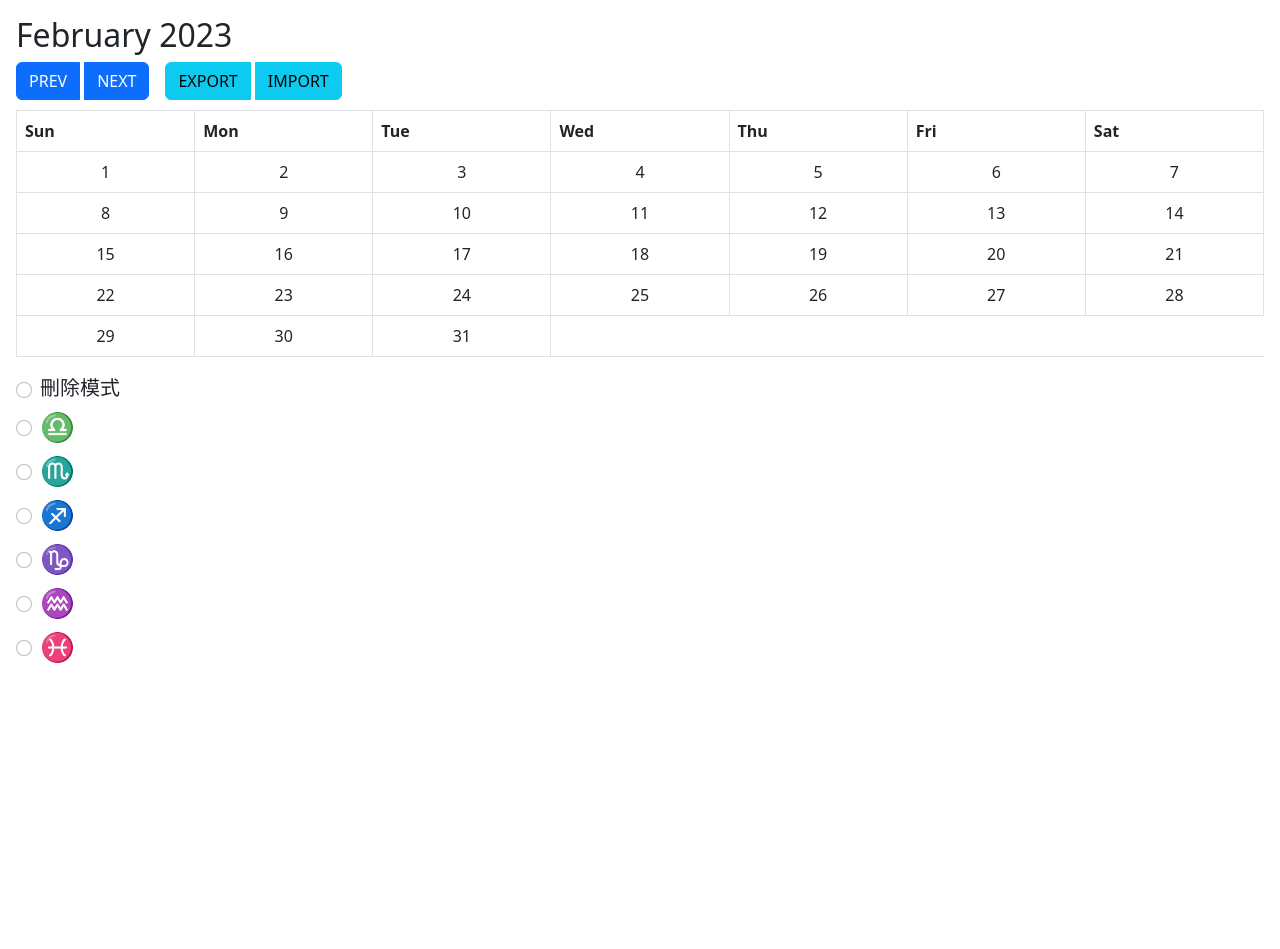
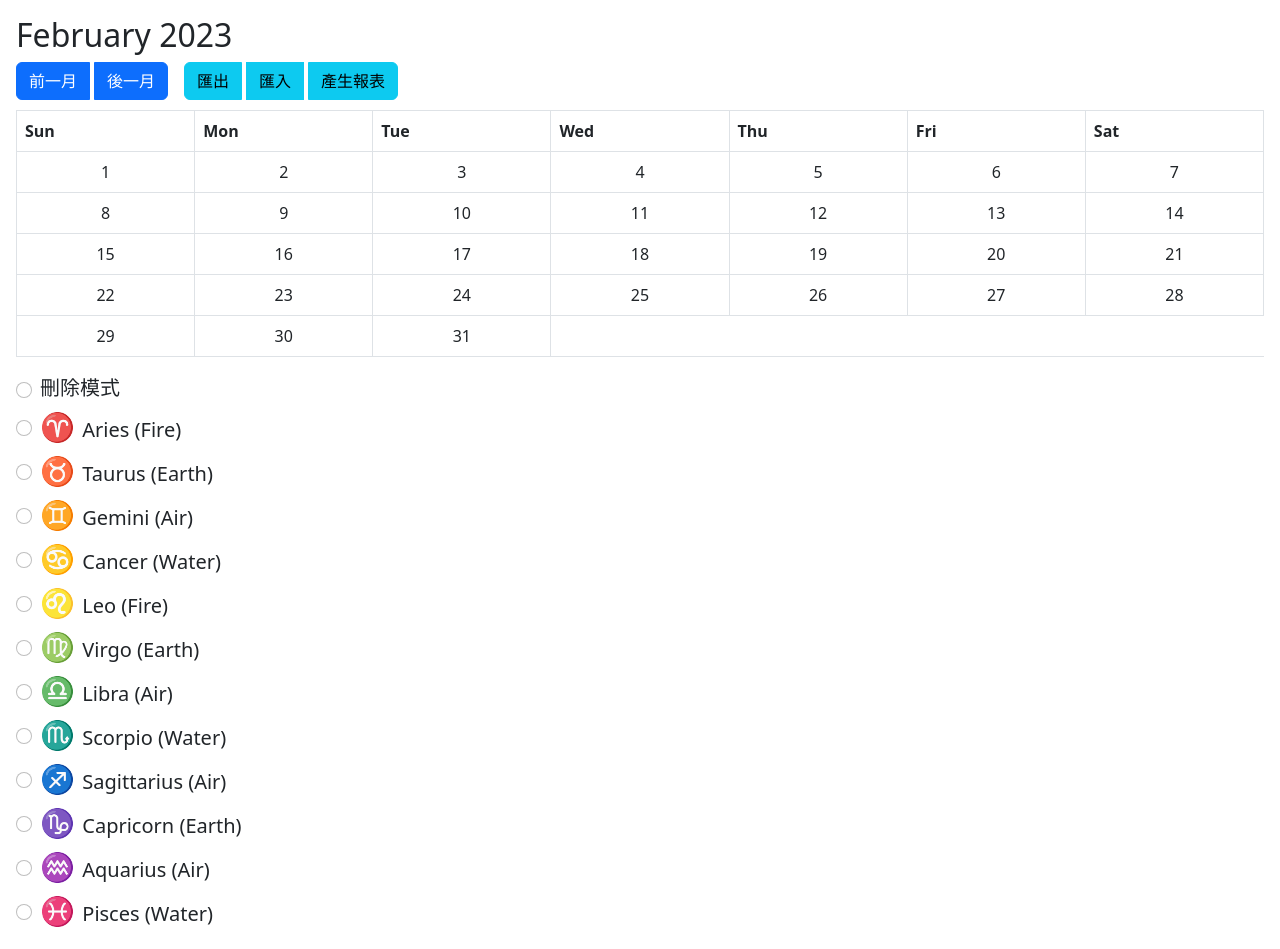
Before and after one commit to 3shin44/CalendarForRecord, a Vue app: page / in a window 1280 px wide. Before the commit the page ends 800 px from the top, so only its background shows below. Built offline with nearby package versions, Linux system fonts and the light colour scheme.

Commit message:
update: im/export function, seperate funcitons to external file

```diff
--- /dev/null
+++ b/src/assets/js/CalendarPage/CalendarFunc.js
@@ -0,0 +1,79 @@
+const calendarFunc = {
+    recordTypeList: [
+        {
+          hexCode: "&#9800;",
+          id: "Aries",
+          elementType: "Fire"
+        },
+        {
+          hexCode: "&#9801;",
+          id: "Taurus",
+          elementType: "Earth"
+        },
+        {
+          hexCode: "&#9802;",
+          id: "Gemini",
+          elementType: "Air"
+        },
+        {
+          hexCode: "&#9803;",
+          id: "Cancer",
+          elementType: "Water"
+        },
+        {
+          hexCode: "&#9804;",
+          id: "Leo",
+          elementType: "Fire"
+        },
+        {
+          hexCode: "&#9805;",
+          id: "Virgo",
+          elementType: "Earth"
+        },
+        {
+          hexCode: "&#9806;",
+          id: "Libra",
+          elementType: "Air"
+        },
+        {
+          hexCode: "	&#9807;",
+          id: "Scorpio",
+          elementType: "Water"
+        },
+        {
+          hexCode: "&#9808;",
+          id: "Sagittarius",
+          elementType: "Air"
+        },
+        {
+          hexCode: "&#9809;",
+          id: "Capricorn",
+          elementType: "Earth"
+        },
+        {
+          hexCode: "&#9810;",
+          id: "Aquarius",
+          elementType: "Air"
+        },
+        {
+          hexCode: "&#9811;",
+          id: "Pisces",
+          elementType: "Water"
+        }
+      ],
+
+      // 依hexCode回傳實際名稱
+      getZodiacName(hexCode){
+        let index = calendarFunc.recordTypeList.findIndex(item => item.hexCode == hexCode);
+        return calendarFunc.recordTypeList[index].id
+      },
+
+      // 產生時間戳記 YYYYMMDDHHmm
+      generateTimeStamp(){
+        let today = new Date();
+        let timeStamp = today.getFullYear() + ("0" + (today.getMonth() + 1)).slice(-2) + ("0" + today.getDate()).slice(-2) + ("0" + today.getHours()).slice(-2) + ("0" + today.getMinutes()).slice(-2)
+        return timeStamp
+      }
+}
+
+export default calendarFunc
--- a/src/components/CalendarPage.vue
+++ b/src/components/CalendarPage.vue
@@ -2,12 +2,14 @@
   <div class="calendar-page p-3">
     <h2>{{ monthName }} {{ year }}</h2>
     <div class="btn-group" role="group">
-      <button class="btn btn-primary" @click="setMonth('prev')">PREV</button>
-      <button class="btn btn-primary ms-1" @click="setMonth('next')">NEXT</button>
+      <button class="btn btn-primary" @click="setMonth('prev')">前一月</button>
+      <button class="btn btn-primary ms-1" @click="setMonth('next')">後一月</button>
     </div>
     <div class="btn-group ms-3" role="group">
-      <button class="btn btn-info" @click="exportRecord">EXPORT</button>
-      <button class="btn btn-info ms-1" @click="importRecord">IMPORT</button>
+      <button class="btn btn-info" @click="exportRecord">匯出</button>
+      <input type="file" class="d-none" id="importData" @change="importRecord">
+      <label class="btn btn-info ms-1" for="importData">匯入</label>
+      <button class="btn btn-info ms-1" @click="generateReport">產生報表</button>
     </div>
     <table class="table table-bordered">
       <thead>
@@ -35,9 +37,32 @@
       </label>
     </div>
     <div class="form-check d-flex align-items-center" v-for="(item, index) in TypeList" :key="index">
-      <input :value="item.typeName" v-model="selectedData" :id="item.id" class="form-check-input" type="radio">
-      <label class="form-check-label fs-3 ms-2" :for="item.id" v-html="item.typeName">
+      <input :value="item.hexCode" v-model="selectedData" :id="item.id" class="form-check-input" type="radio">
+      <label class="form-check-label fs-3 ms-2" :for="item.id"><span v-html="item.hexCode"></span> <span class="fs-5">{{item.id}} ({{item.elementType}}) </span>
       </label>
+    </div>
+
+    <!-- Delete Modal -->
+    <div class="modal fade" id="deleteModal" tabindex="-1" aria-hidden="true">
+      <div class="modal-dialog">
+        <div class="modal-content">
+          <div class="modal-header">
+            <h1 class="modal-title fs-5" id="exampleModalLabel">刪除現存資料</h1>
+            <button type="button" class="btn-close" data-bs-dismiss="modal" aria-label="Close"></button>
+          </div>
+          <div class="modal-body">
+            <div v-if="!editReocrd || editReocrd.length == 0">暫無資料</div>
+            <div v-else class="form-check d-flex align-items-center" v-for="(item, index) in editReocrd" :key="index">
+              <input class="form-check-input mt-0" type="checkbox" :value="index" :id="'edit' + index"
+                v-model="deleteList">
+              <label class="form-check-label fs-3 ms-3" :for="'edit' + index" v-html="item"></label>
+            </div>
+          </div>
+          <div class="modal-footer">
+            <button type="button" class="btn btn-primary" @click="saveEdited" :disabled="!editReocrd || editReocrd.length == 0" >儲存</button>
+          </div>
+        </div>
+      </div>
     </div>
 
   </div>
@@ -45,7 +70,8 @@
 
 <script>
   import dayjs from 'dayjs'
-
+  import { Modal } from 'bootstrap'
+  import calendarFunc from '@/assets/js/CalendarPage/CalendarFunc';
   export default {
     name: 'CalendarPage',
     props: {},
@@ -63,33 +89,13 @@
         weeks: null,
         currentRecord: {},
         selectedData: "",
-        TypeList: [
-          {
-            typeName: "&#x264E;",
-            id: "type1"
-          },
-          {
-            typeName: "&#x264F;",
-            id: "type2"
-          },
-          {
-            typeName: "&#x2650;",
-            id: "type3"
-          },
-          {
-            typeName: "&#x2651;",
-            id: "type4"
-          },
-          {
-            typeName: "&#x2652;",
-            id: "type5"
-          },
-          {
-            typeName: "&#x2653;",
-            id: "type6"
-          }
-
-        ]
+        // 可選類別清單
+        TypeList: calendarFunc.recordTypeList,
+        // bootstrap modal
+        deleteModal: null,
+        editDate: null,
+        editReocrd: null,
+        deleteList: []
       };
     },
     computed: {
@@ -99,15 +105,16 @@
       },
     },
     methods: {
+      // 選擇日期
       selectDay(day) {
         if (!this.selectedData) {
-          alert("No data is selected")
+          alert("未選擇紀錄標籤")
           return
         }
 
         if (this.selectedData == 'deleteMode') {
-          // 刪除模式函式
-          this.openEditPanel(day.date)
+          // 打開刪除面板
+          this.openDeletePanel(day.date)
           return
         }
 
@@ -197,34 +204,109 @@
         value ? this.currentRecord = JSON.parse(value) : this.updateLocalStorage()
       },
 
-      openEditPanel(date) {
-        console.log(date);
+      // 匯出
+      exportRecord() {
+        let stamp = calendarFunc.generateTimeStamp()
+        let getLocaldata = (JSON.stringify(localStorage))
+        this.convertToText(getLocaldata, `Backup${stamp}.json`)
+      },
+      // 匯入資料
+      importRecord(e) {
+        let files = e.target.files
+        if (files.length === 0){
+          return
+        }
+        const file = files[0]
+        let reader = new FileReader();
+        reader.onload = (data) => {
+          let content = data.target.result
+          // fileReader會多解一次字串
+          let convertContent = JSON.parse(content)
+          convertContent = JSON.parse(convertContent)
+          // 回寫localStorage
+          for( const [key, value] of Object.entries(convertContent) ){
+            localStorage.setItem(key, value)
+          }
+          // 更新vue資料
+          this.getLocalStorage()
+        }
+        reader.onerror = (e) => alert(e.target.error.name);
+        reader.readAsText(file);
       },
 
-      exportRecord() {
-        let getLocaldata = (JSON.stringify(localStorage))
-        this.convertToText(getLocaldata, "test.json")
+      // 產生報表檔案
+      generateReport(){
+        let reportText = this.packageDate()
+        let stamp = calendarFunc.generateTimeStamp()
+        this.convertToText(reportText, `Report${stamp}.txt`, false)
       },
-      importRecord() { },
+      // 產生報表檔案: 資料打包
+      packageDate(){
+        let report = ''
+        for( const [key, value] of Object.entries(localStorage)){
+          let parseData = JSON.parse(value)
+          for( const [r_key, r_value] of Object.entries(parseData.record)){
+            let convertName = r_value.map((element)=>{
+              return calendarFunc.getZodiacName(element)
+            })
+            // Example: 2023-3-13, Aries, Aries \n 2023-3-14, Cancer, Cancer
+            let exportValue = convertName.join(",")
+            let concatData = `${parseData.primaryKey}-${r_key},${exportValue}\r`
+            report += concatData
+          }
+        }
+        // remove last \n
+        report = report.replace(/\n$/, "")
+        return report
+      },
 
       // convert input text data to plain/txt file and download
-      convertToText(text, fileName) {
+      convertToText(text, fileName, toJson=true) {
         let a = document.createElement("a")
         document.body.appendChild(a)
         a.style = "display: none"
-        let json = JSON.stringify(text)
-        let blob = new Blob([json], { type: "octet/stream" })
+        let json = text
+        if(toJson){
+          text = JSON.stringify(text)
+        }
+        let blob = new Blob([text], { type: "octet/stream" })
         let url = window.URL.createObjectURL(blob)
         a.href = url;
         a.download = fileName;
         a.click();
         window.URL.revokeObjectURL(url)
+      },
+
+      // initiate modal
+      initModal() {
+        this.deleteModal = new Modal(document.getElementById('deleteModal'), {})
+      },
+      // open delete panel
+      openDeletePanel(date) {
+        this.editDate = date
+        this.editReocrd = this.currentRecord.record[date]
+        this.deleteModal.show()
+      },
+      // 儲存編輯結果
+      saveEdited() {
+        let filteredList = []
+        filteredList = this.editReocrd.filter((element, el_index) => {
+          // 比較已選索引值
+          if (this.deleteList.indexOf(el_index) == -1) {
+            return element
+          }
+        })
+        this.deleteList = []
+        this.currentRecord.record[this.editDate] = filteredList
+        this.deleteModal.hide()
+
       }
     },
     mounted() {
       this.updateDays()
       this.initCurrentRecord()
       this.getLocalStorage()
+      this.initModal()
     },
     watch: {
       today: {
@@ -233,7 +315,6 @@
           this.initCurrentRecord()
           // 獲取&更新現有資料
           this.getLocalStorage()
-
         },
         deep: true
       },
```
